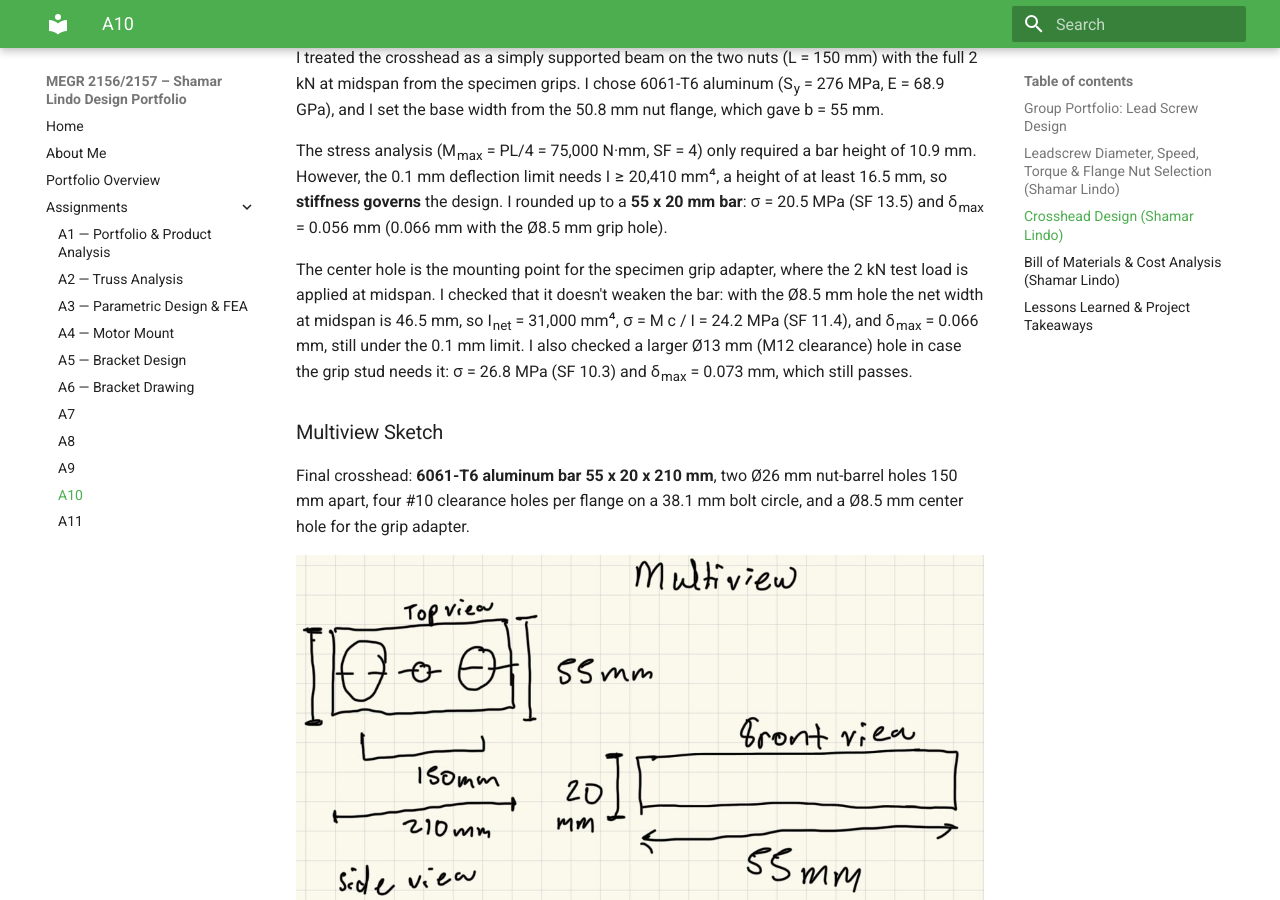
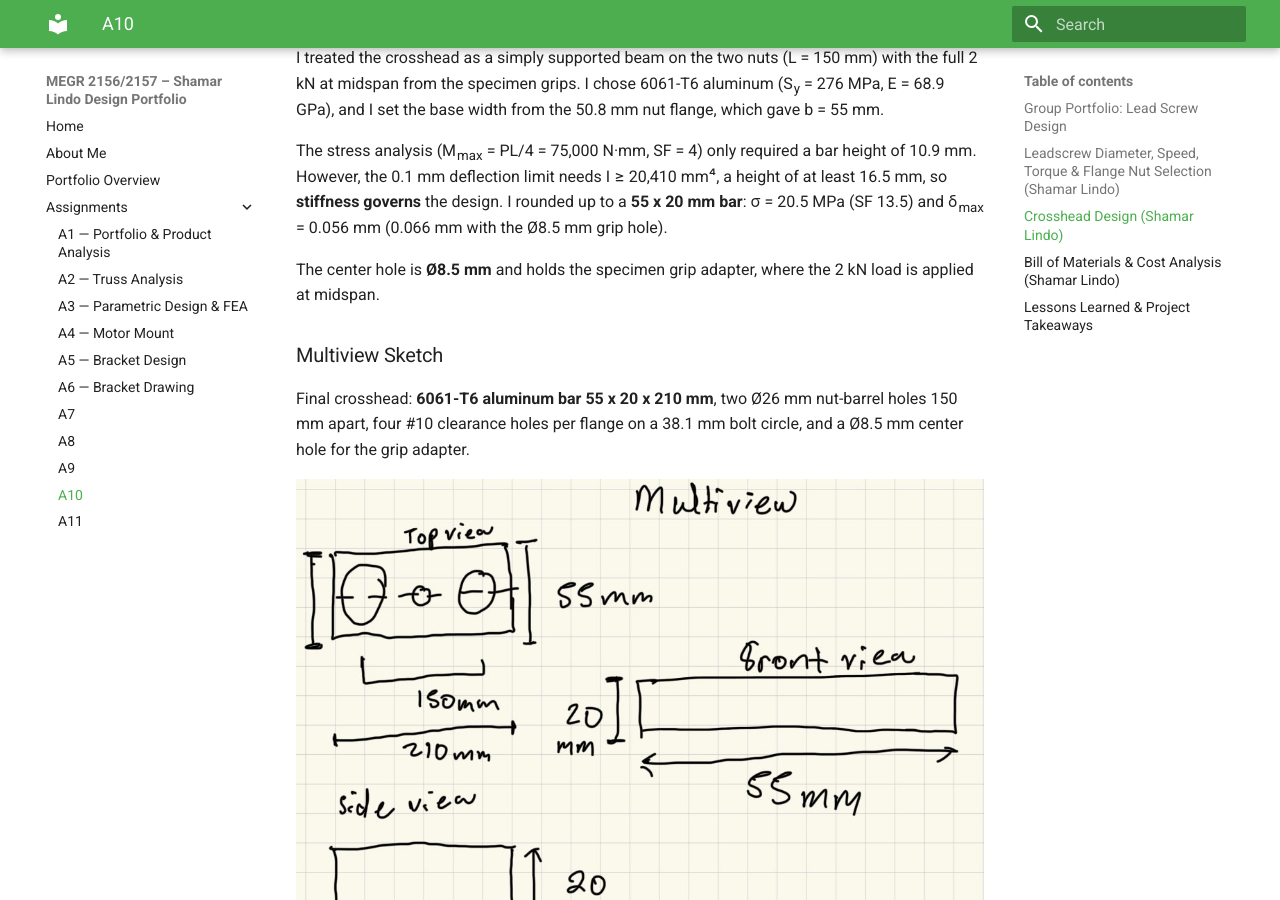
Before and after one commit to shamardlindo1/-megr2157-portfolio, an MkDocs documentation site: the page built from docs/assignments/A10/index.md, in a window 1280 px wide and 900 px high, scrolled down 4358 px. Built offline with MkDocs 1.6.1 and Material for MkDocs 9.7.7, drawn with Linux system fonts in a browser that asks for light colours.

Commit message:
A10: simplify center hole note

```diff
--- a/docs/assignments/A10/index.md
+++ b/docs/assignments/A10/index.md
@@ -60,7 +60,7 @@ I treated the crosshead as a simply supported beam on the two nuts (L = 150 mm)
 
 The stress analysis (M<sub>max</sub> = PL/4 = 75,000 N·mm, SF = 4) only required a bar height of 10.9 mm. However, the 0.1 mm deflection limit needs I ≥ 20,410 mm⁴, a height of at least 16.5 mm, so **stiffness governs** the design. I rounded up to a **55 x 20 mm bar**: σ = 20.5 MPa (SF 13.5) and δ<sub>max</sub> = 0.056 mm (0.066 mm with the Ø8.5 mm grip hole).
 
-The center hole is the mounting point for the specimen grip adapter, where the 2 kN test load is applied at midspan. I checked that it doesn't weaken the bar: with the Ø8.5 mm hole the net width at midspan is 46.5 mm, so I<sub>net</sub> = 31,000 mm⁴, σ = M c / I = 24.2 MPa (SF 11.4), and δ<sub>max</sub> = 0.066 mm, still under the 0.1 mm limit. I also checked a larger Ø13 mm (M12 clearance) hole in case the grip stud needs it: σ = 26.8 MPa (SF 10.3) and δ<sub>max</sub> = 0.073 mm, which still passes.
+The center hole is **Ø8.5 mm** and holds the specimen grip adapter, where the 2 kN load is applied at midspan.
 
 ### Multiview Sketch
 
```
